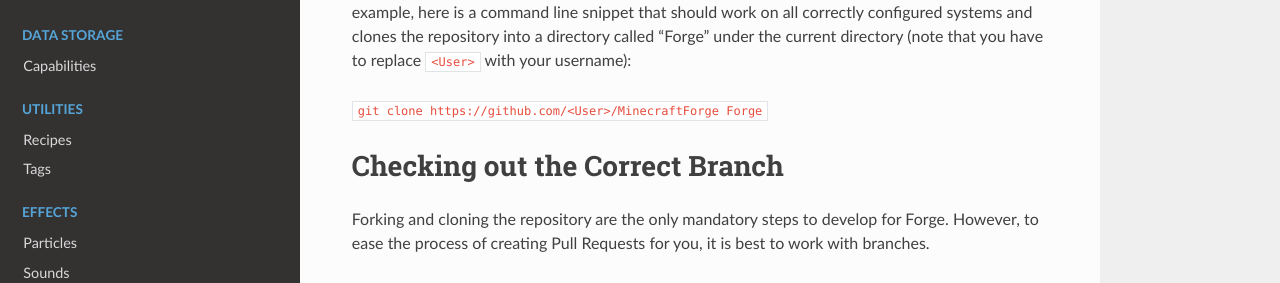
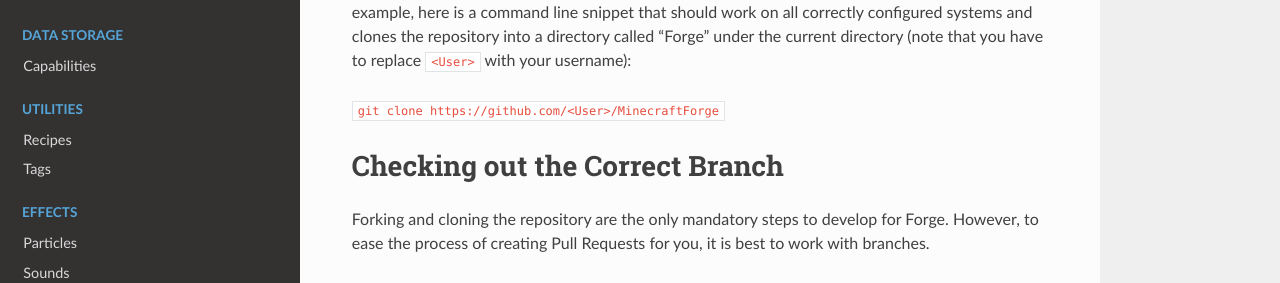
Before and after one commit to MinecraftForge/Documentation, an MkDocs documentation site: the page built from docs/forgedev/index.md, in a window 1280 px wide and 900 px high, scrolled down 884 px. Shown: the part 156-439 px from the top of the window. Built offline with MkDocs 1.6.1, drawn with Linux system fonts in a browser that asks for light colours; nearby versions of some CDN libraries.

Commit message:
Fix dodgy git clone command breaking Eclipse

````diff
--- a/docs/forgedev/index.md
+++ b/docs/forgedev/index.md
@@ -25,7 +25,7 @@ After forking the repository, it is time to get local access to actually make so
 
 Using your favorite git client, simply clone your fork into a directory of your choice. As general example, here is a command line snippet that should work on all correctly configured systems and clones the repository into a directory called "Forge" under the current directory (note that you have to replace `<User>` with your username):
 
-```git clone https://github.com/<User>/MinecraftForge Forge```
+```git clone https://github.com/<User>/MinecraftForge```
 
 # Checking out the Correct Branch
 
````
